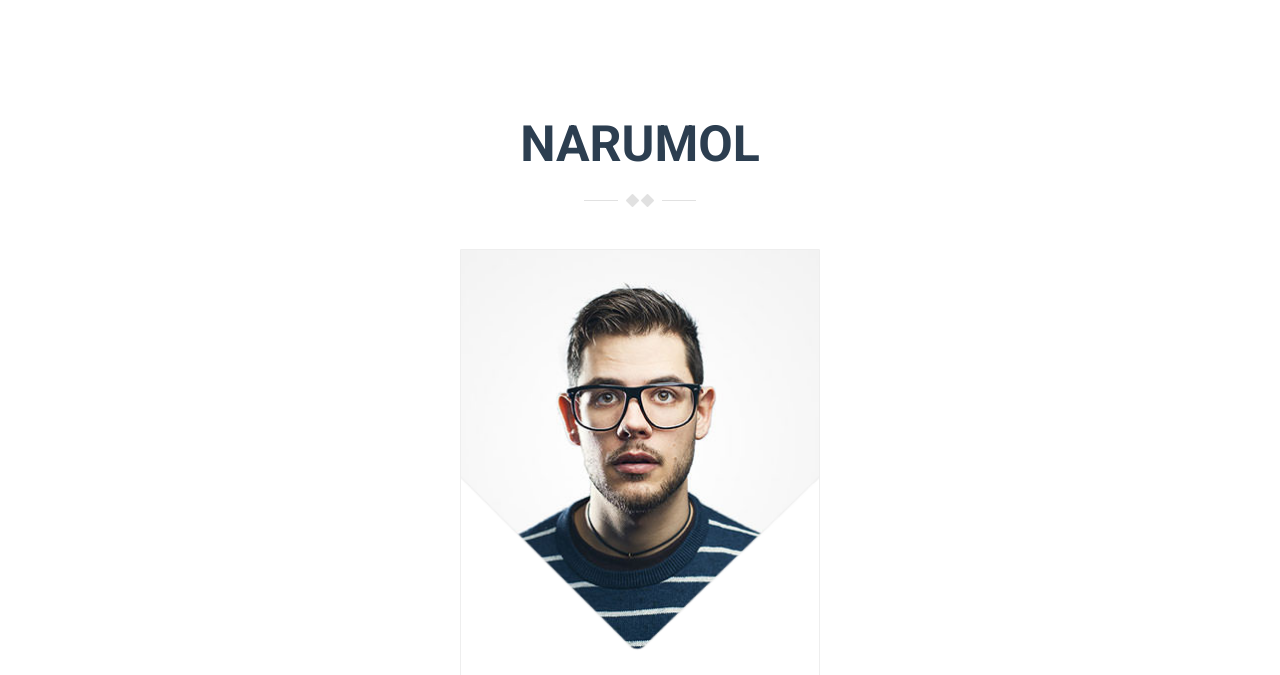
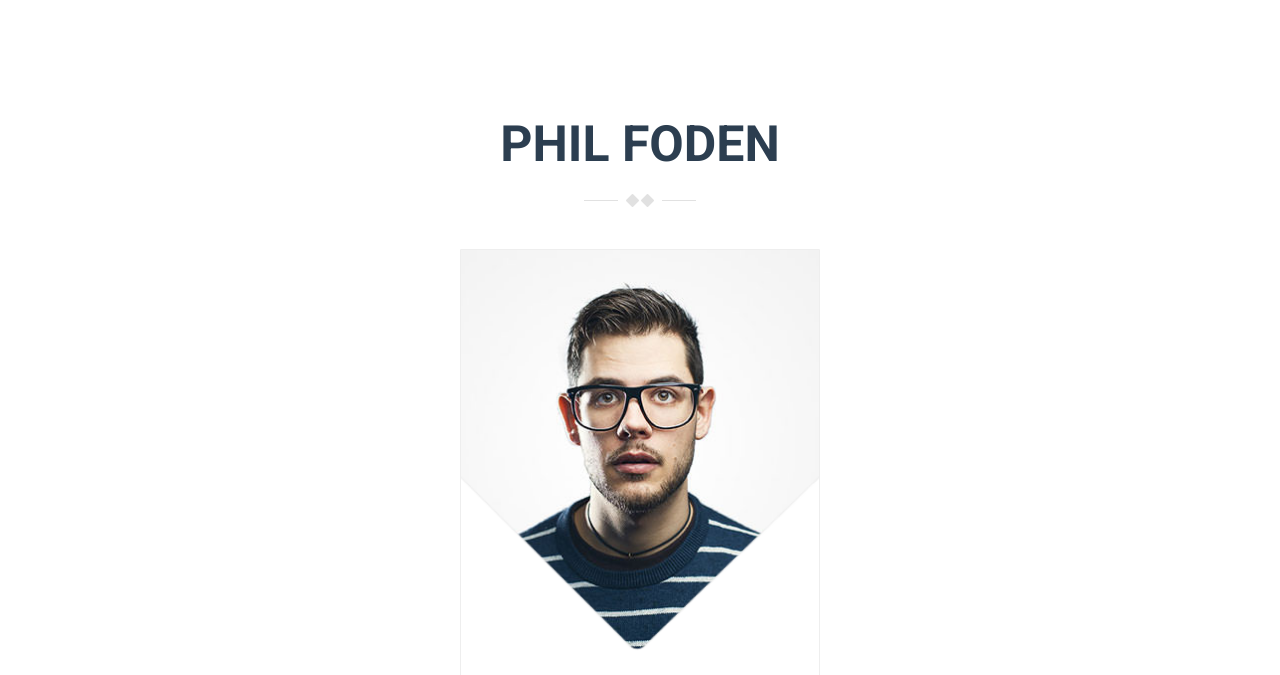
Before and after one commit to Stilllbeaum/DII_M4_01, a plain HTML site: page 01_git_basic/index.html in a window 1280 px wide. Shown: the part 63-738 px from the top of the page. Drawn offline with Linux system fonts and the light colour scheme; some packages are replaced by stand-ins of ours; a script that the page names is missing.

Commit message:
Rename
name

```diff
--- a/01_git_basic/index.html
+++ b/01_git_basic/index.html
@@ -72,7 +72,7 @@
     <!-- About Section -->
     <section id="about" class="about-section section-padding">
       <div class="container">
-        <h2 class="section-title wow fadeInUp">NARUMOL</h2>
+        <h2 class="section-title wow fadeInUp">PHIL FODEN</h2>
 
         <div class="row">
 
```
